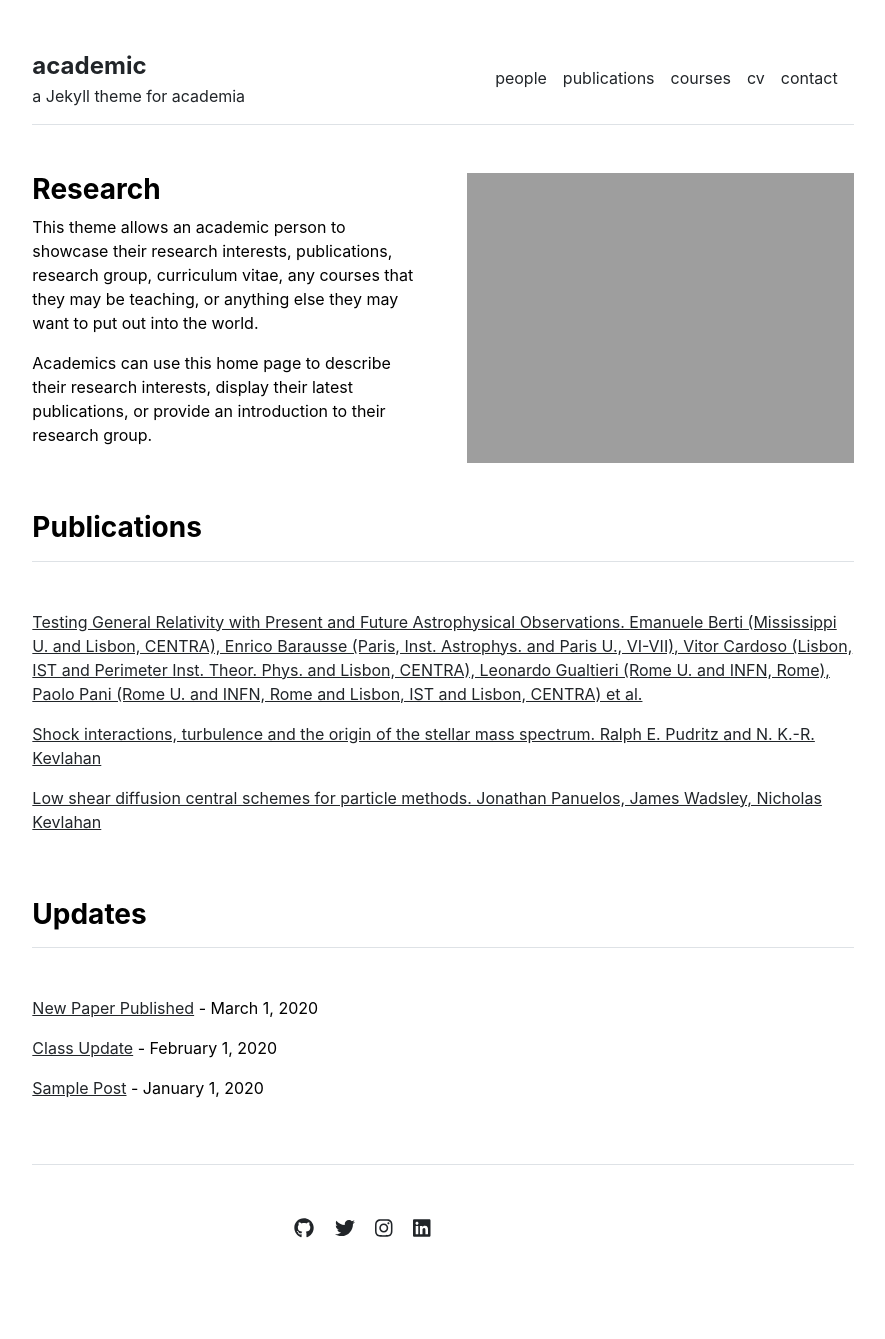
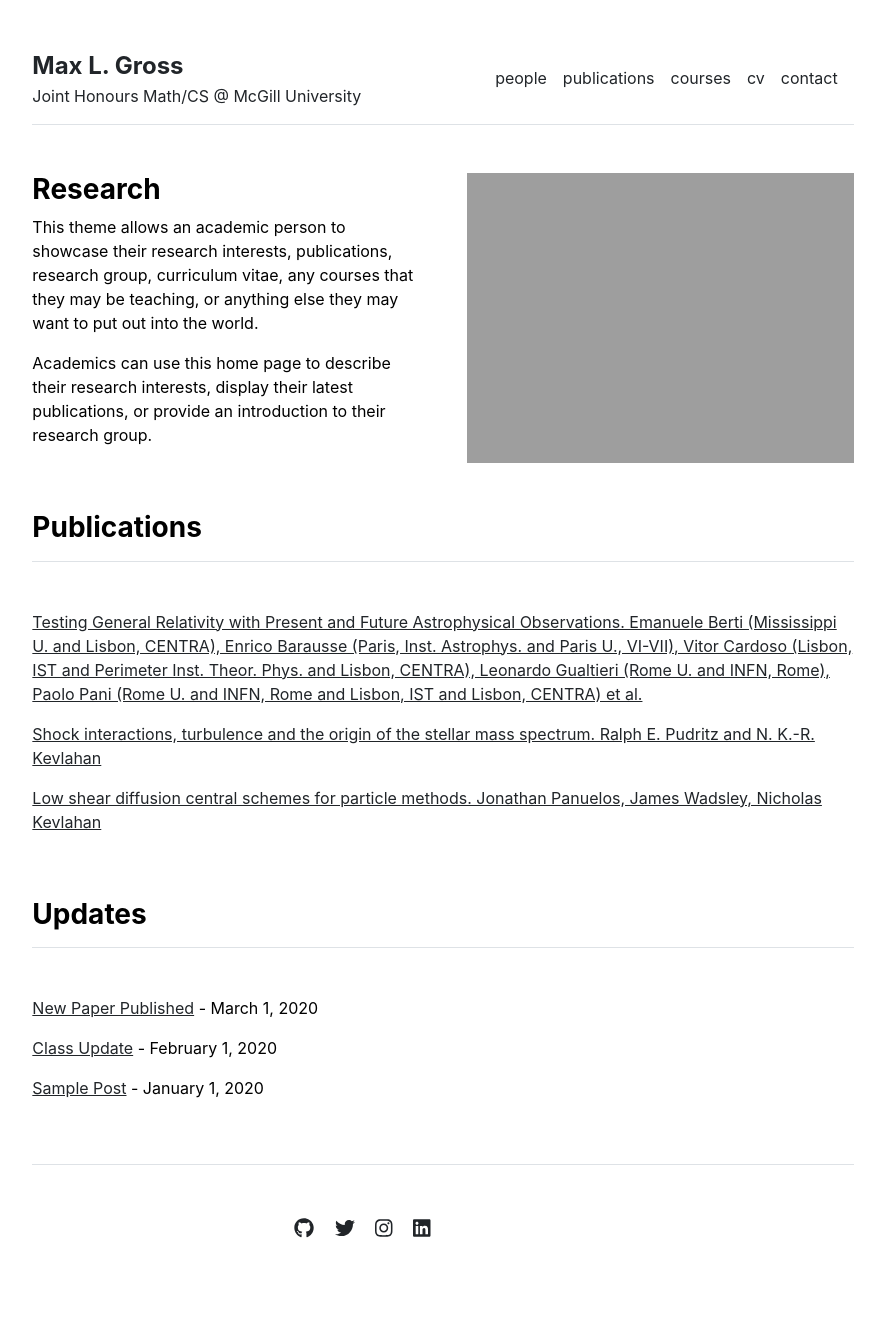
Before and after one commit to maxlgross414/maxlgross414.github.io, a Jekyll site: the page built from index.md, in a window 1280 px wide. Shown: the whole page, without its empty margins (197-1082 px from the left). Built offline with Jekyll 4.4.1, drawn with Linux system fonts in a browser that asks for light colours.

Commit message:
Update _config.yml
First changes

```diff
--- a/_config.yml
+++ b/_config.yml
@@ -1,4 +1,4 @@
-url: "" # the base hostname & protocol for your site, e.g. http://example.com
+url: "https://maxlgross414.github.io/" # the base hostname & protocol for your site, e.g. http://example.com
 baseurl: "" # the subpath of your site, e.g. /blog
-title: "academic" # the name of your site, e.g. ACME Corp.
-description: "a Jekyll theme for academia"
+title: "Max L. Gross" # the name of your site, e.g. ACME Corp.
+description: "Joint Honours Math/CS @ McGill University"
```
